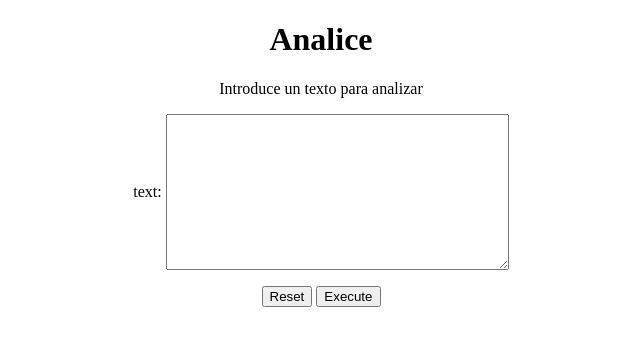
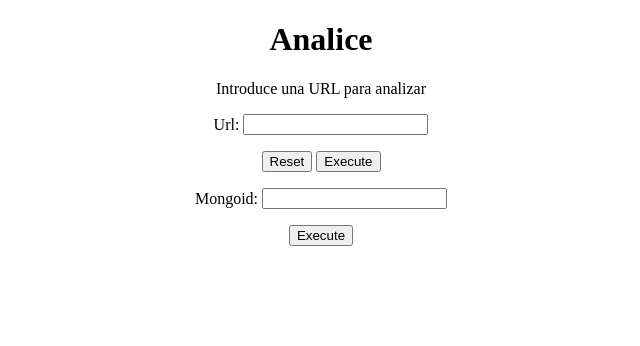
Before and after one commit to danielwikstrom/Verificacion, a Django app: page / in a window 1280 px wide. Shown: the top 346 px of the page, without its empty margins (319-959 px from the left). Run offline with Django 3.2, Linux system fonts and the light colour scheme.

Commit message:
Media Web + bug

```diff
--- a/Analice/forms.py
+++ b/Analice/forms.py
@@ -1,4 +1,7 @@
 from django import forms
 
 class TextForm(forms.Form):
-    text_content = forms.CharField(label='text',widget=forms.Textarea, max_length=100)
+    url = forms.CharField(max_length=200)
+
+class SearchForm(forms.Form):
+    mongoId = forms.CharField(max_length=200)
--- a/Analice/views.py
+++ b/Analice/views.py
@@ -7,21 +7,23 @@ from django.http import HttpResponseRedirect
 from django.shortcuts import render
 from .forms import TextForm
 from sample import core
-from forms import TextForm
+from forms import TextForm,SearchForm
 
 # Create your views here.
 def index(request):
-    return render(request, 'textForm.html', {'form': TextForm})
+    return render(request, 'textForm.html', {'form': TextForm, 'form2':SearchForm})
 def result(request):
     id = request.GET['id']
     text_content = core.ReadString(id,core.cliente)
-    print (text_content)
+
     return render(request,'Result.html',{'values':text_content})
 def action(request):
     if request.method == 'POST':
         form = TextForm(request.POST)
         if(form.is_valid()):
-            queryResult = core.analIce(form.data['text_content'])
-            id = core.Create(queryResult,core.cliente)
+
+            titulo, fecha, cuerpo = core.Scrapper(form.data['url'])
+
+            id = core.Create(core.analIce(cuerpo),core.cliente)
             return HttpResponseRedirect('/result/'+'?id='+str(id))
     return HttpResponseRedirect('/')
--- a/manage.py
+++ b/manage.py
@@ -1,3 +1,4 @@
+
 #!/usr/bin/env python
 import os
 import sys
--- a/templates/textForm.html
+++ b/templates/textForm.html
@@ -12,7 +12,7 @@
 <body>
 <div style="text-align: center">
     <h1 >Analice</h1>
-    <p>Introduce un texto para analizar</p>
+    <p>Introduce una URL para analizar</p>
     <form action="/action/" id="usrform" method="post" >
         {% csrf_token %}
         {% for field in form %}
@@ -25,6 +25,19 @@
 
     </form>
 
+    <form action="/result/" method="get" id="Search">
+        {% csrf_token %}
+        {% for field in form2 %}
+             <p class="formedLabel">
+                {{ field.label_tag }} {{ field }}
+             </p>
+        {% endfor %}
+        <input type="submit" id="btn_search" value="Execute">
+
+
+
+
+    </form>
 
 
 
@@ -33,7 +46,7 @@
 <div>
 <script>
 function myFunction() {
-    document.getElementById("id_text_content").value = "";
+    document.getElementById("id_url").value = "";
 }
 </script>
 </body>
```
Also changed, not shown: sample/core.py (+8 -6 lines).
